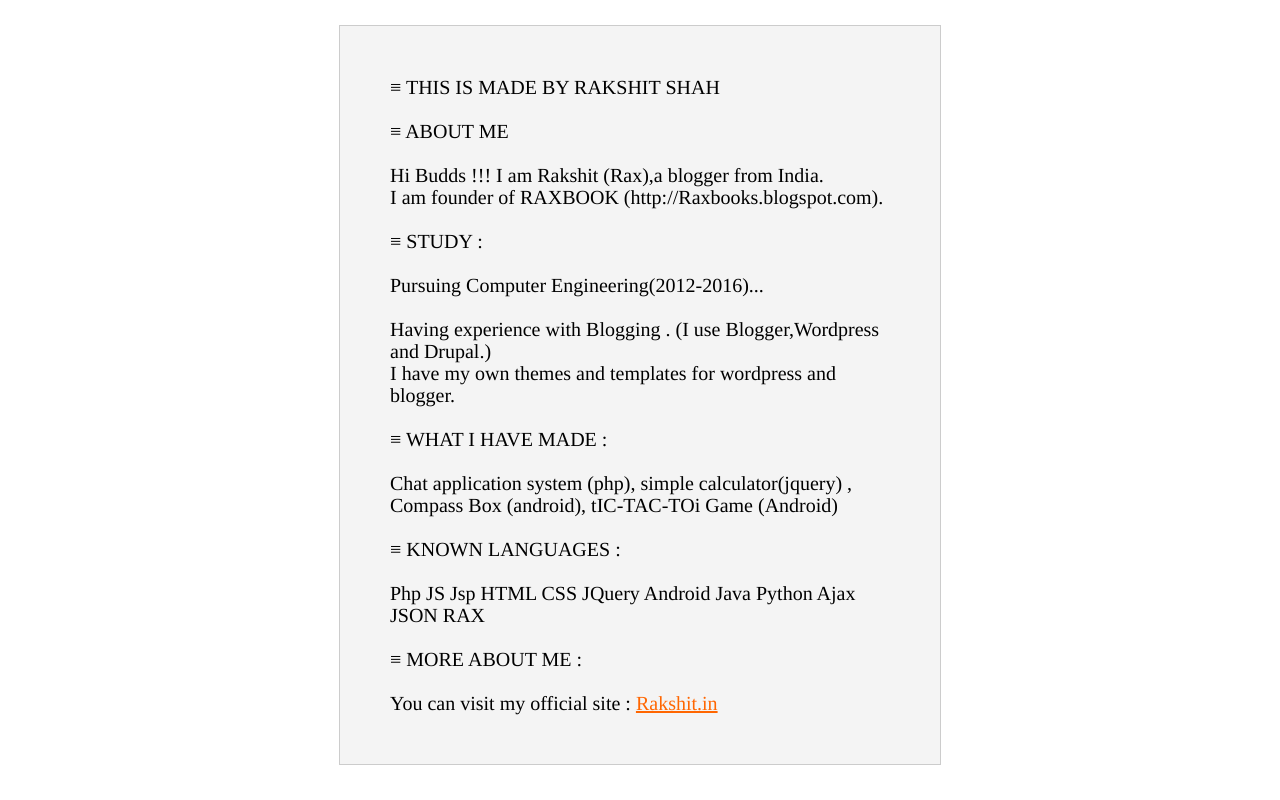
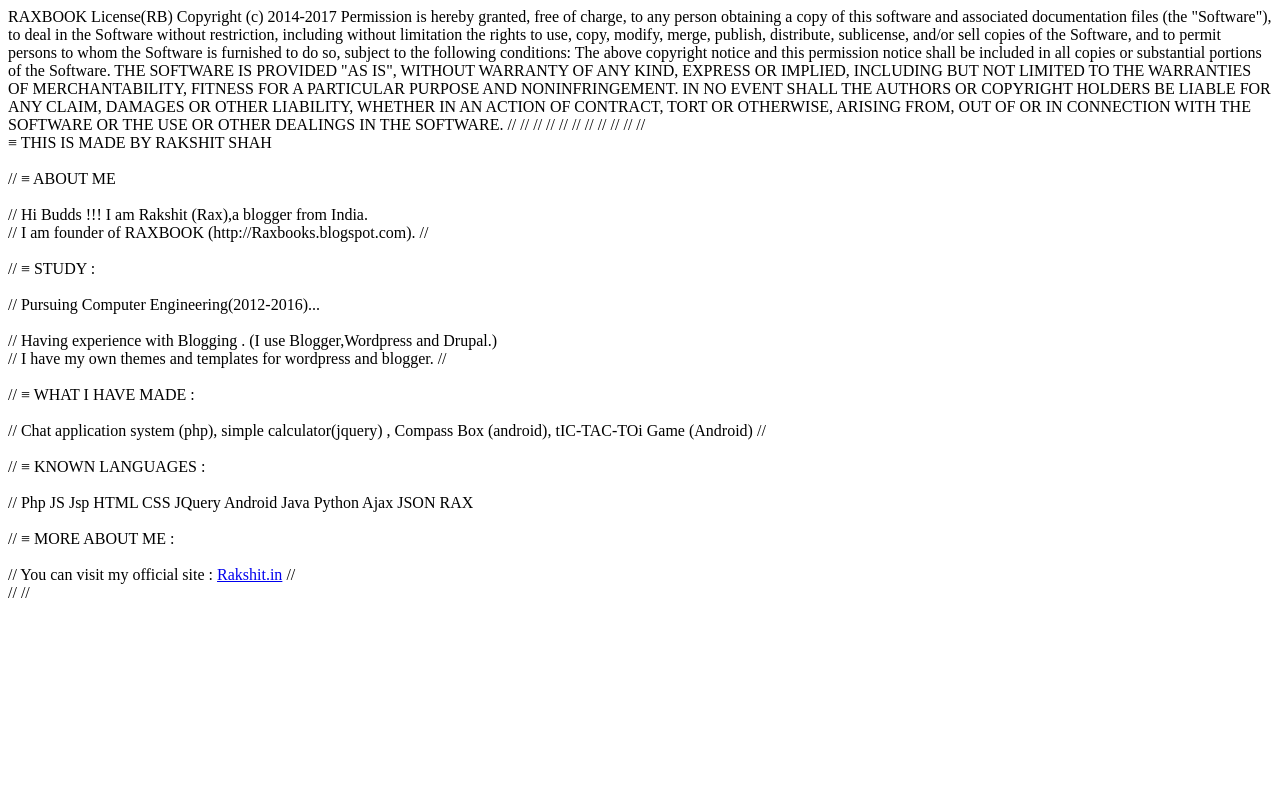
Before and after one commit to rakshitshah94/STUDENT-INFORMATION-SYSTEM, a PHP site: page /license.php in a window 1280 px wide. Run offline with PHP 8.4, Linux system fonts and the light colour scheme.

Commit message:
License v1.0
Totally freeware

```diff
--- a/license.php
+++ b/license.php
@@ -1,60 +1,82 @@
-<!DOCTYPE html >
+RAXBOOK License(RB)
 
-<!-- /**
- * @System     HP-pc Rax
- * @author     Rakshit shah <Rakshitshah1994@gmail.com>
- * @copyright  2015-2017 |Rakshit shah
- * @license    http://rakshit.in/license/license.php |  PHP License 3.0
- * @version    1.1
- * @since      File available since Release 1.0.0
- */
- -->
-<html>
-<head>
-<meta http-equiv="Content-Type" content="text/html; charset=UTF-8" />
-<title>License</title>
-<style>
-html {background:#fff; height:100%; width:100%;}
-body {background:#f4f4f4; width:500px; margin:25px auto 25px; text-align:center; display:block; border:solid 1px #ccc; font:normal 14px "Trebuchet MS", Arial, Helvetica, sans-serif; line-height:22px; padding:50px;}
-a {color:#F60;}
-article{
-	font-size: 20px;
-	font-family: times;
-	text-align: left;
-}
+Copyright (c) 2014-2017 <Rakshit.in>
+
+Permission is hereby granted, free of charge, to any person obtaining a copy
+of this software and associated documentation files (the "Software"), to deal
+in the Software without restriction, including without limitation the rights
+to use, copy, modify, merge, publish, distribute, sublicense, and/or sell
+copies of the Software, and to permit persons to whom the Software is
+furnished to do so, subject to the following conditions:
+
+The above copyright notice and this permission notice shall be included in
+all copies or substantial portions of the Software.
+
+THE SOFTWARE IS PROVIDED "AS IS", WITHOUT WARRANTY OF ANY KIND, EXPRESS OR
+IMPLIED, INCLUDING BUT NOT LIMITED TO THE WARRANTIES OF MERCHANTABILITY,
+FITNESS FOR A PARTICULAR PURPOSE AND NONINFRINGEMENT. IN NO EVENT SHALL THE
+AUTHORS OR COPYRIGHT HOLDERS BE LIABLE FOR ANY CLAIM, DAMAGES OR OTHER
+LIABILITY, WHETHER IN AN ACTION OF CONTRACT, TORT OR OTHERWISE, ARISING FROM,
+OUT OF OR IN CONNECTION WITH THE SOFTWARE OR THE USE OR OTHER DEALINGS IN
+THE SOFTWARE.
+
+// <!DOCTYPE html >
+
+// <!-- /**
+//  * @System     HP-pc Rax
+//  * @author     Rakshit shah <Rakshitshah1994@gmail.com>
+//  * @copyright  2015-2017 |Rakshit shah
+//  * @license    http://rakshit.in/license/license.php |  PHP License 3.0
+//  * @version    1.1
+//  * @since      File available since Release 1.0.0
+//  */
+//  -->
+// <html>
+// <head>
+// <meta http-equiv="Content-Type" content="text/html; charset=UTF-8" />
+// <title>License</title>
+// <style>
+// html {background:#fff; height:100%; width:100%;}
+// body {background:#f4f4f4; width:500px; margin:25px auto 25px; text-align:center; display:block; border:solid 1px #ccc; font:normal 14px "Trebuchet MS", Arial, Helvetica, sans-serif; line-height:22px; padding:50px;}
+// a {color:#F60;}
+// article{
+// 	font-size: 20px;
+// 	font-family: times;
+// 	text-align: left;
+// }
 
 
-</style>
-</head>
+// </style>
+// </head>
 
-<body>
+// <body>
 
-<!-- /**
- * @System     HP-pc Rax
- * @author     Rakshit shah <Rakshitshah1994@gmail.com>
- * @copyright  2015-2017 |Rakshit shah
- * @license    http://rakshit.in/license/license.php |  PHP License 3.0
- * @version    1.1
- * @since      File available since Release 1.0.0
- */
- -->
-<article>≡ THIS IS MADE BY RAKSHIT SHAH<br><br>
-≡ ABOUT ME<br><br>
-Hi Budds !!! I am Rakshit (Rax),a blogger from India.<br>
-I am founder of RAXBOOK (http://Raxbooks.blogspot.com).
-<br><br>
-≡ STUDY :<br><br>
-Pursuing Computer Engineering(2012-2016)...<br><br>
-Having experience with Blogging . (I use Blogger,Wordpress and Drupal.) <br>
-I have my own themes and templates for wordpress and blogger.
-<br><br>
-≡ WHAT I HAVE MADE : <br><br>
-Chat application system (php), simple calculator(jquery) , Compass Box (android), tIC-TAC-TOi Game (Android)
-<br><br>
-≡ KNOWN LANGUAGES :<br><br>
- Php JS Jsp HTML CSS JQuery Android Java Python Ajax JSON RAX <br><br>
-≡ MORE ABOUT ME :<br><br>
-You can visit my official site : <a href="http://www.Rakshit.in/">Rakshit.in</a>
-</article>
-</body>
-</html>
+// <!-- /**
+//  * @System     HP-pc Rax
+//  * @author     Rakshit shah <Rakshitshah1994@gmail.com>
+//  * @copyright  2015-2017 |Rakshit shah
+//  * @license    http://rakshit.in/license/license.php |  PHP License 3.0
+//  * @version    1.1
+//  * @since      File available since Release 1.0.0
+//  */
+//  -->
+// <article>≡ THIS IS MADE BY RAKSHIT SHAH<br><br>
+// ≡ ABOUT ME<br><br>
+// Hi Budds !!! I am Rakshit (Rax),a blogger from India.<br>
+// I am founder of RAXBOOK (http://Raxbooks.blogspot.com).
+// <br><br>
+// ≡ STUDY :<br><br>
+// Pursuing Computer Engineering(2012-2016)...<br><br>
+// Having experience with Blogging . (I use Blogger,Wordpress and Drupal.) <br>
+// I have my own themes and templates for wordpress and blogger.
+// <br><br>
+// ≡ WHAT I HAVE MADE : <br><br>
+// Chat application system (php), simple calculator(jquery) , Compass Box (android), tIC-TAC-TOi Game (Android)
+// <br><br>
+// ≡ KNOWN LANGUAGES :<br><br>
+//  Php JS Jsp HTML CSS JQuery Android Java Python Ajax JSON RAX <br><br>
+// ≡ MORE ABOUT ME :<br><br>
+// You can visit my official site : <a href="http://www.Rakshit.in/">Rakshit.in</a>
+// </article>
+// </body>
+// </html>
```
